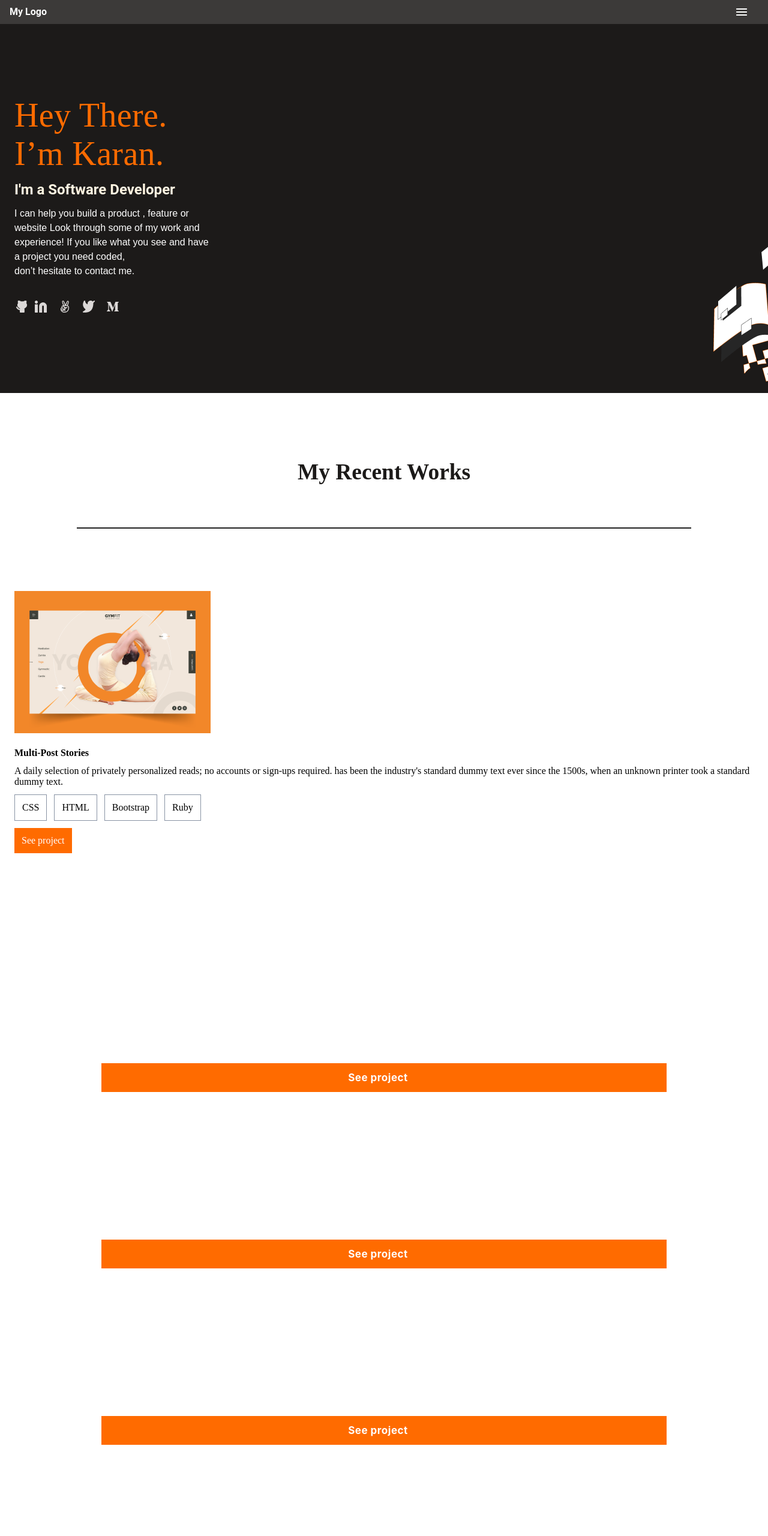
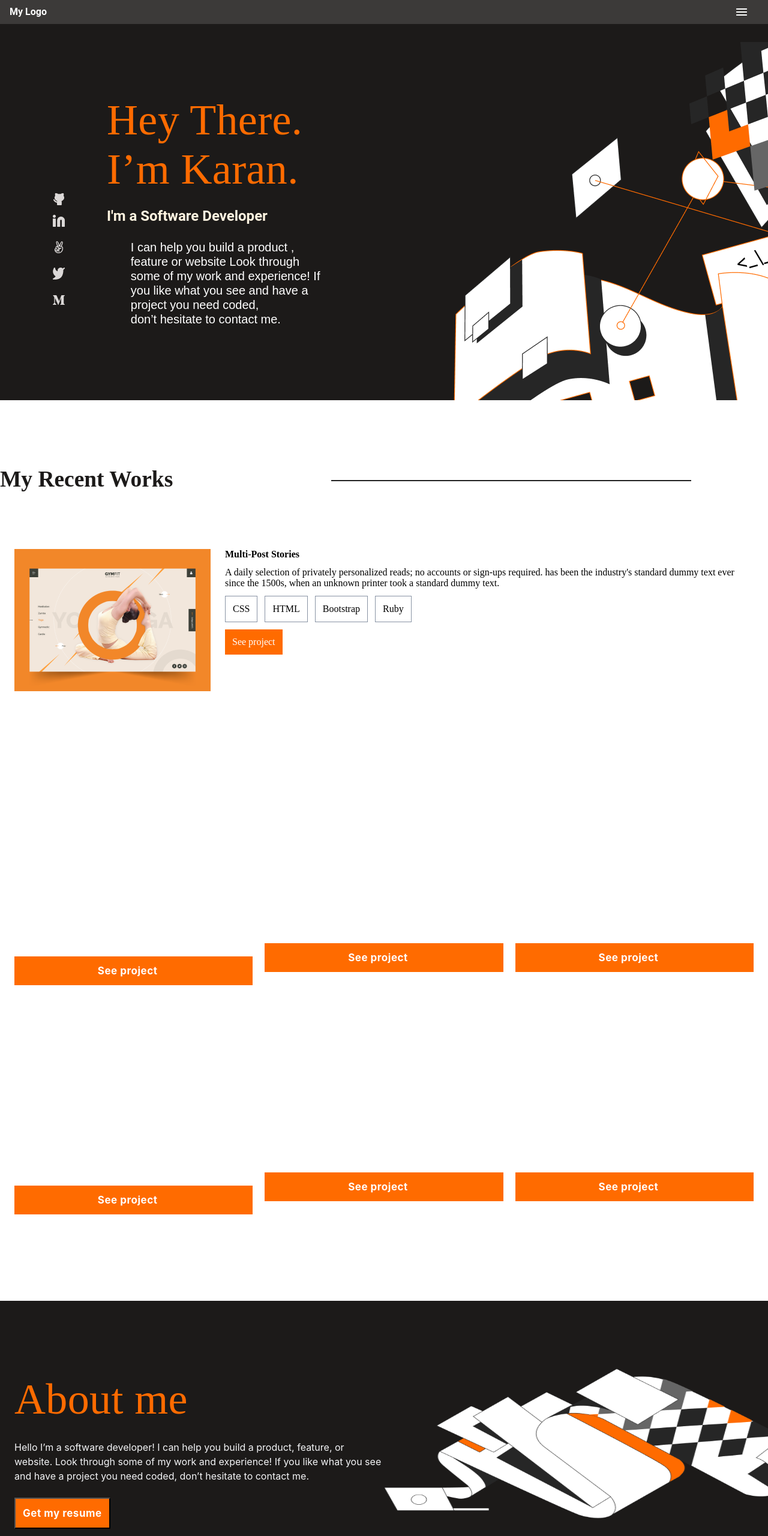
Before and after one commit to DevKaranJ/DevPortfolio, a website: page index.html in a window 1280 px wide. Shown: the top 2560 px of the page at 60% size. Drawn offline with Linux system fonts and the light colour scheme.

Commit message:
Desktop Version first draft

```diff
--- /dev/null
+++ b/desktop.css
@@ -0,0 +1,143 @@
+/***** toolbar *****/
+@media screen and (min-width: 768px) {
+
+}
+
+/***** Intro *****/
+@media screen and (min-width: 768px) {
+    .headline {
+        background: #1c1a19;
+        background-image: url(./assets/background/IntroDesktopbackground.png);
+        background-repeat: no-repeat;
+        background-position: right 30px;
+        flex-direction: column;
+        justify-content: flex-start;
+        align-items: center;
+        gap: 24px;
+        display: inline-flex;
+      }
+
+      .headline h1 {
+        width: 75%;
+        height: 160px;
+        font-size: 72px;
+        line-height: 81.50px;
+      }
+
+      .headline h2 {
+        width: 75%;
+        height: 100%;
+      }
+
+      .headline .p-wrapper {
+        overflow: hidden;
+      }
+
+      .headline p {
+        font-size: 20px;
+        margin-right: 42%;
+      }
+
+      .SocialMedia {
+        position: absolute;
+        right: 90%;
+        top: 40%;
+        display: flex;
+        flex-direction: column;
+        justify-content: center;
+        align-items: center;
+      }
+
+      .socialConnect {
+        display: flex;
+        flex-direction: column;
+        align-items: center;
+        list-style-type: none;
+      }
+
+      .socialConnect li {
+        margin: 0 10px;
+      }
+
+      /***** Projects *****/
+      .Title {
+         width: 100%;
+         justify-content: flex-start;
+         align-items: center;
+         gap: 24px;
+         display: inline-flex;
+      }
+
+      .line {
+         width: 600px;
+         height: 0;
+         position: absolute;
+         top: 100%;
+         right: 10%;
+         border: 0.50px #212121 solid;
+      }
+
+      .topCard {
+        display: flex;
+        flex-direction: row;
+      }
+
+      .projects {
+        display: grid;
+        justify-items: center;
+        grid-template-columns: repeat(3, 1fr);
+        gap: 20px;
+        width: 100%;
+      }
+}
+
+
+/***** About me  *****/
+@media screen and (min-width: 768px) {
+    .aboutMe {
+        background-image: url(./assets/background/AboutMeDesktopbackground.png);
+        background-size: 50% 50%;
+        background-repeat: no-repeat;
+        background-position: right 45%;
+    }
+
+    .aboutMe h5 {
+        width: 50%;
+        display: flex;
+        flex-direction: row;
+        justify-content: flex-start;
+        align-items: center;
+    }
+
+    .aboutMe p {
+        width: 50%;
+        display: flex;
+        flex-direction: column;
+        justify-content: center;
+        align-items: center;
+    }
+
+    /***** Skills *****/
+    .Skills {
+        width: 100%;
+        height: 596px;
+        padding-top: 130px;
+        padding-bottom: 130px;
+        justify-content: flex-start;
+        align-items: flex-start;
+        gap: 152px;
+        display: inline-flex;
+    }
+
+    .skillCards {
+         width: 289.46px;
+        height: 281.46px;
+        flex-direction: column;
+        justify-content: flex-start;
+        align-items: flex-start;
+        gap: 24px;
+        display: inline-flex;
+        flex-wrap: wrap;
+    }
+
+}
--- a/index.html
+++ b/index.html
@@ -5,6 +5,7 @@
 <meta name="viewport" content="width=device-width, initial-scale=1">
 <meta http-equiv="X-UA-Compatible" content="IE-edge">
 <link rel="stylesheet" href="style.css">
+<link rel="stylesheet" href="desktop.css">
 <title>My Portfolio</title>
 </head>
 <body>
@@ -14,6 +15,13 @@
         <div class="hamburger">
           <img src="assets/Buttons/HamburgerIcon.png" />
         </div>
+        <nav class="navigation">
+          <ul>
+            <li>Portfolio</li>
+            <li>About</li>
+            <li>Contact</li>
+          </ul>
+        </nav>
       </div>
       <!-- End Header -->
       <!-- intro section-->
```
Also changed, not shown: assets/background/IntroDesktopbackground.png (added), assets/background/aboutmeDesktopBackground.png (added).
